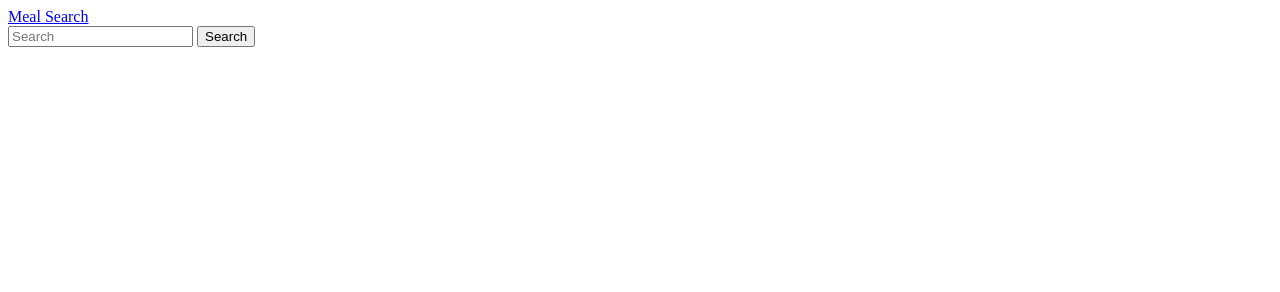
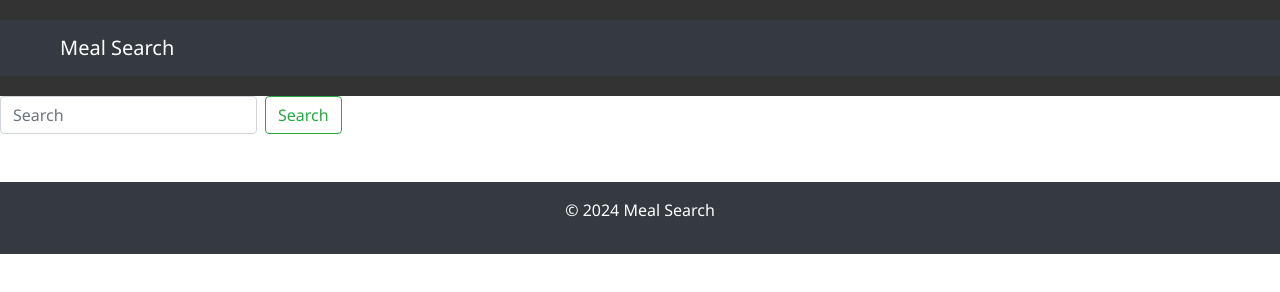
Before and after one commit to ahmedmshakil/mis455-FinalExam-2120290, a plain HTML site: page index.html in a window 1280 px wide. Drawn offline with nearby package versions, Linux system fonts and the light colour scheme.

Commit message:
added css file, header, footer and redesign search bar

```diff
--- a/index.html
+++ b/index.html
@@ -4,28 +4,52 @@
     <meta name="viewport" content="width=device-width, initial-scale=1.0">
     <title>meal-khuji</title>
     <!-- Md Shakil Ahmed_2120290 -->
+    <link
+      rel="stylesheet"
+      href="https://stackpath.bootstrapcdn.com/bootstrap/4.5.2/css/bootstrap.min.css"
+    />
+    <link rel="stylesheet" href="styles.css" />
 </head>
+<body>
     <header>
       <nav class="navbar navbar-dark bg-dark">
         <div class="container">
           <a class="navbar-brand" href="#">Meal Search</a>
-
-            <form class="form-inline">
-                <input id="searchInput" class="form-control mr-sm-2" type="search" placeholder="Search" aria-label="Search">
-                <button class="btn btn-outline-success my-2 my-sm-0" type="button" onclick="searchMeal()">Search</button>
-            </form>
         </div>
       </nav>
     </header>
+    <div class="search-div">
+      <form class="form-inline">
+        <input
+          id="searchInput"
+          class="form-control mr-sm-2"
+          type="text"
+          placeholder="Search"
+          aria-label="Search"
+        />
+        <button
+          class="btn btn-outline-success my-2 my-sm-0"
+          type="button"
+          onclick="searchMeal()"
+        >
+          Search
+        </button>
+      </form>
+    </div>
 
     <main class="container mt-4">
       <div id="mealResults" class="row"></div>
       <div id="showMoreContainer" class="row mt-4"></div>
     </main>
-
-<script src="script.js"></script>
+    <footer class="bg-dark text-white text-center py-3">
+      <div class="container">
+        <p>&copy; 2024 Meal Search</p>
+      </div>
+    </footer>
     <script src="https://code.jquery.com/jquery-3.5.1.slim.min.js"></script>
     <script src="https://cdn.jsdelivr.net/npm/@popperjs/core@2.5.4/dist/umd/popper.min.js"></script>
     <script src="https://stackpath.bootstrapcdn.com/bootstrap/4.5.2/js/bootstrap.min.js"></script>
+    <script src="script.js"></script>
   </body>
+
   </html>
--- /dev/null
+++ b/styles.css
@@ -0,0 +1,34 @@
+* {
+    margin: 0;
+    padding: 0;
+    box-sizing: border-box;
+  }
+
+  body {
+    font-family: "Segoe UI", Tahoma, Geneva, Verdana, sans-serif;
+    margin: 0;
+    padding: 0;
+    display: flex;
+    flex-direction: column;
+    min-height: 100vh;
+  }
+
+  .container {
+    max-width: 1200px;
+    margin: 0 auto;
+    padding: 0 20px;
+  }
+
+  header {
+    background-color: #333;
+    color: #fff;
+    padding: 20px 0;
+  }
+
+  header h1 {
+    text-align: center;
+  }
+
+  main {
+    padding: 20px 0;
+  }
```
Lines whose indentation alone changed are shown as unchanged.
